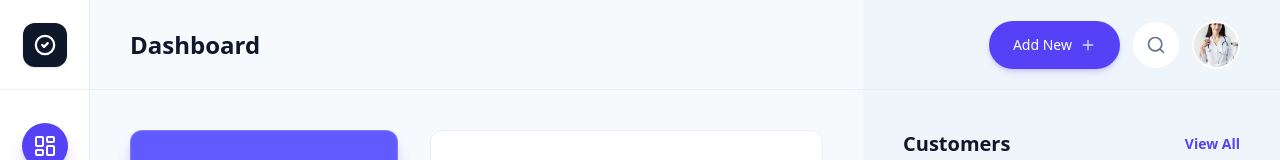
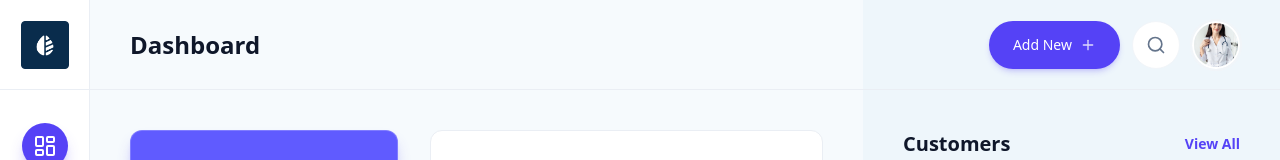
Before and after one commit to yashP45/crm-dash, a Next.js app: page / in a window 1280 px wide. Shown: the top 160 px of the page. Built offline with nearby package versions, Linux system fonts and the light colour scheme.

Commit message:
logo change

```diff
--- a/src/app/layout.tsx
+++ b/src/app/layout.tsx
@@ -11,6 +11,7 @@
 export const metadata: Metadata = {
   title: "CRM Dashboard",
   description: "UniSouk CRM Dashboard Interface",
+  icons: { icon: "/Logo.png" },
 };
 
 export default function RootLayout({
--- a/src/components/Sidebar.tsx
+++ b/src/components/Sidebar.tsx
@@ -57,14 +57,9 @@
       {/* ── Desktop: vertical left rail (hidden on mobile) ── */}
       <aside className="hidden md:flex w-[90px] bg-white border-r border-[#EAEEF4] h-[100dvh] fixed left-0 top-0 flex-col items-center z-50">
         {/* Logo */}
-        <div className="w-[90px] h-[90px] flex items-center justify-center shrink-0 border-b border-[#EAEEF4]">
-          <div className="w-11 h-11 bg-brand-navy rounded-xl flex items-center justify-center text-white shadow-sm">
-            <svg xmlns="http://www.w3.org/2000/svg" viewBox="0 0 24 24" fill="none" stroke="currentColor" strokeWidth="2.5" strokeLinecap="round" strokeLinejoin="round" className="w-[22px] h-[22px]">
-              <path d="M12 22c5.523 0 10-4.477 10-10S17.523 2 12 2 2 6.477 2 12s4.477 10 10 10z" />
-              <path d="m9 12 2 2 4-4" />
-            </svg>
-          </div>
-        </div>
+      <div className="w-[90px] h-[90px] flex items-center justify-center shrink-0 border-b border-[#EAEEF4]">
+        <img src="/Logo.png" alt="Logo" className="w-12 h-12 object-contain" />
+      </div>
 
         <nav className="flex flex-col gap-5 w-full items-center pt-8 flex-1">
           {navLinks.map((link) => (
```
Also changed, not shown: public/Logo.png (added).
